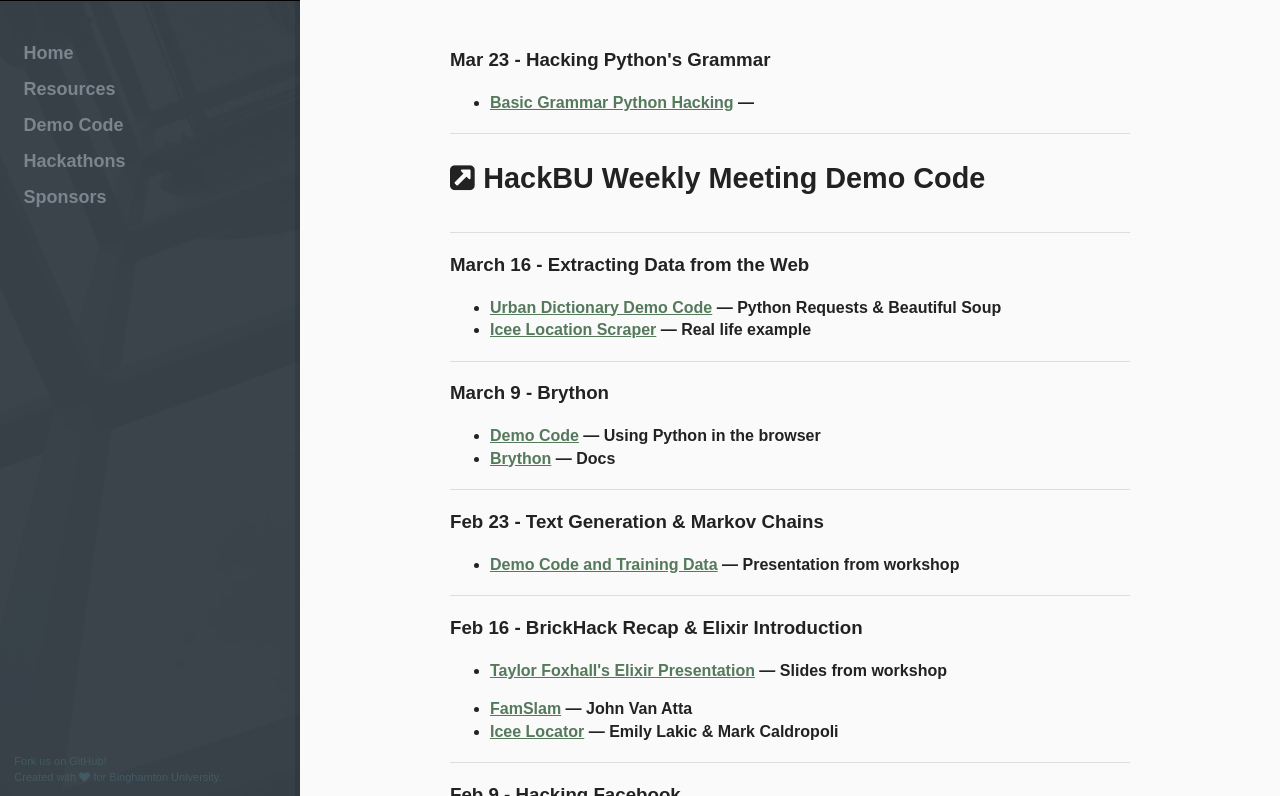
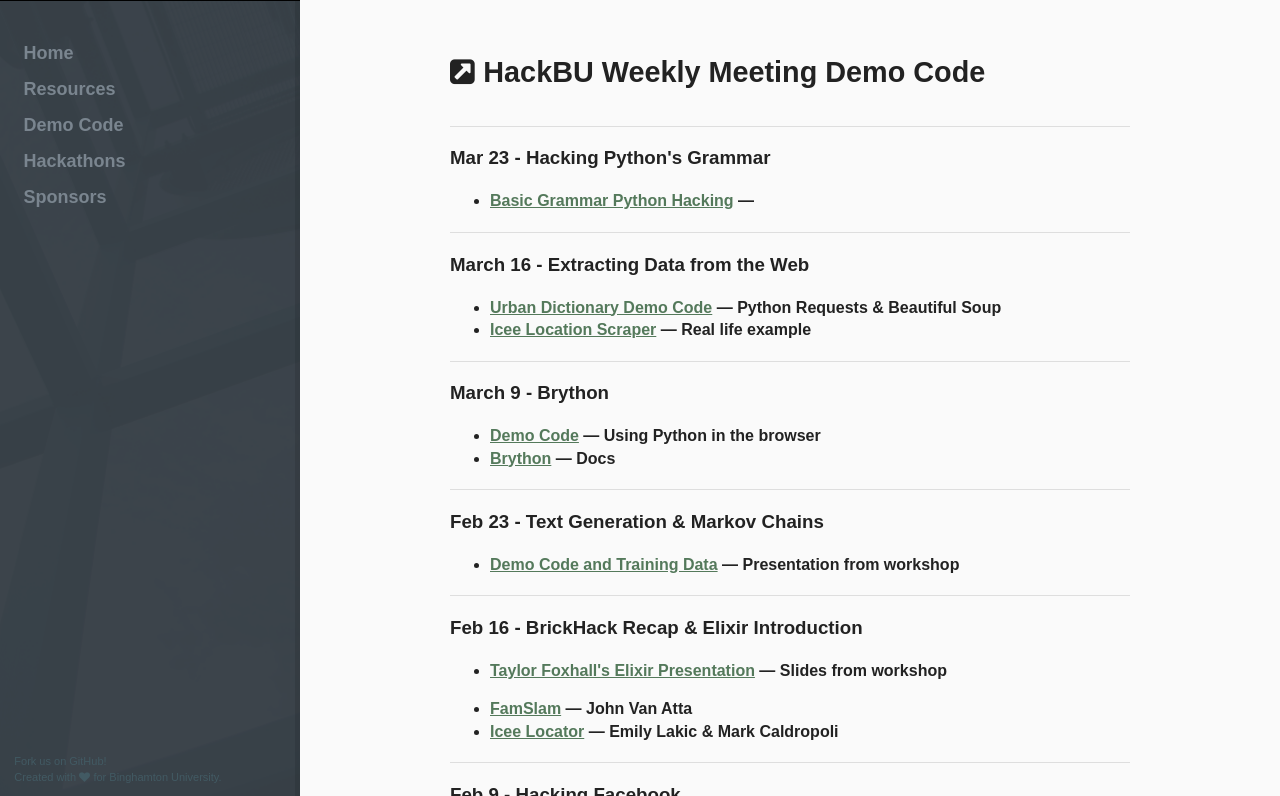
Before and after one commit to hackbinghamton/hackbinghamton.github.io, a Jekyll site: the page built from demo/index.html, in a window 1280 px wide and 900 px high, cut to the strip 104-900 px from the top of the window. Built offline with Jekyll 4.4.1, drawn with Linux system fonts in a browser that asks for light colours; nearby versions of some CDN libraries.

Commit message:
Put grammar demo under header

```diff
--- a/demo/index.html
+++ b/demo/index.html
@@ -4,6 +4,9 @@
 description: Play with the code and projects demoed at HackBU workshops
 ---
 
+<div class="article article-introduction">
+    <h2><i class="fa fa-external-link-square"></i>HackBU Weekly Meeting Demo Code</h2>
+</div>
 <div class="article">
     <h3>Mar 23 - Hacking Python's Grammar</h3>
 
@@ -13,9 +16,6 @@
         </li>
     </ul>
 
-</div>
-<div class="article article-introduction">
-    <h2><i class="fa fa-external-link-square"></i>HackBU Weekly Meeting Demo Code</h2>
 </div>
 <div class="article">
     <h3>March 16 - Extracting Data from the Web</h3>
```
